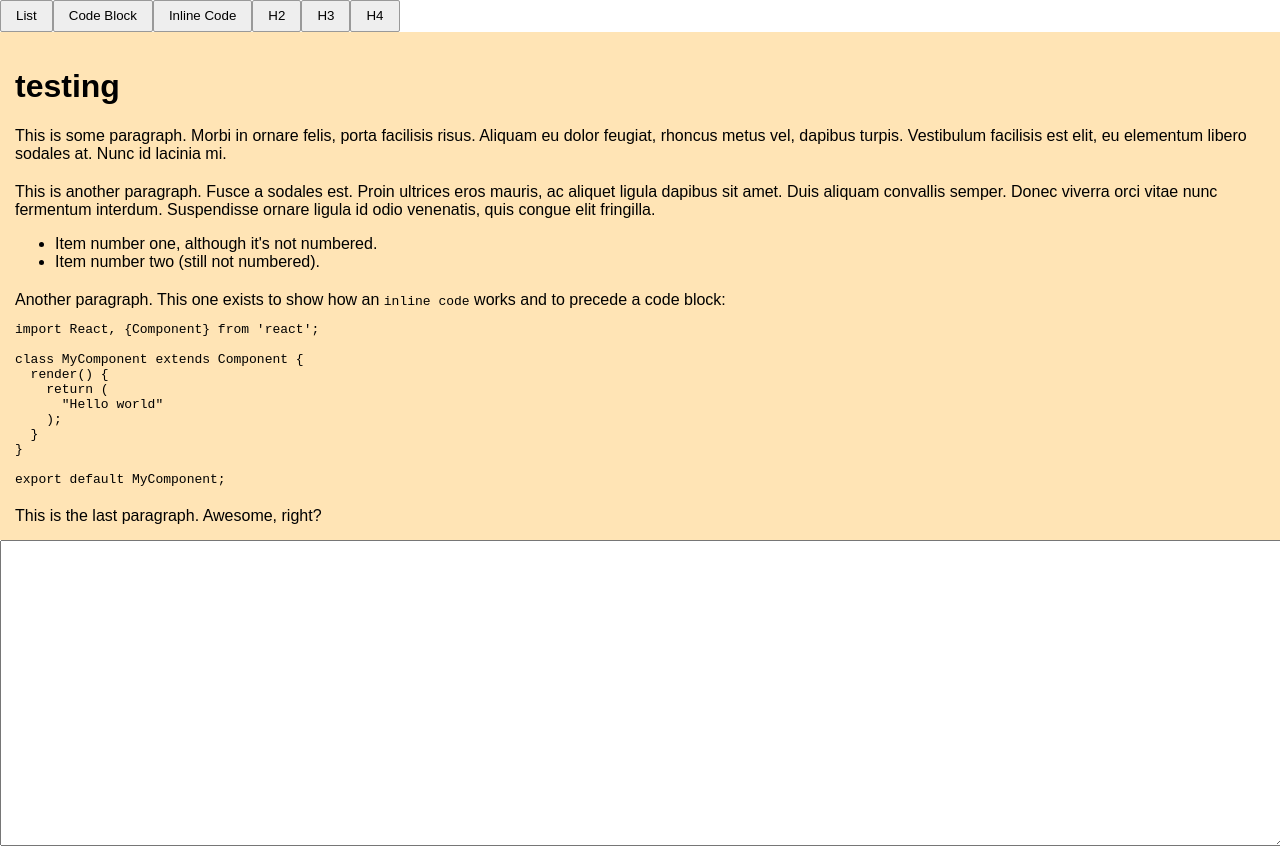
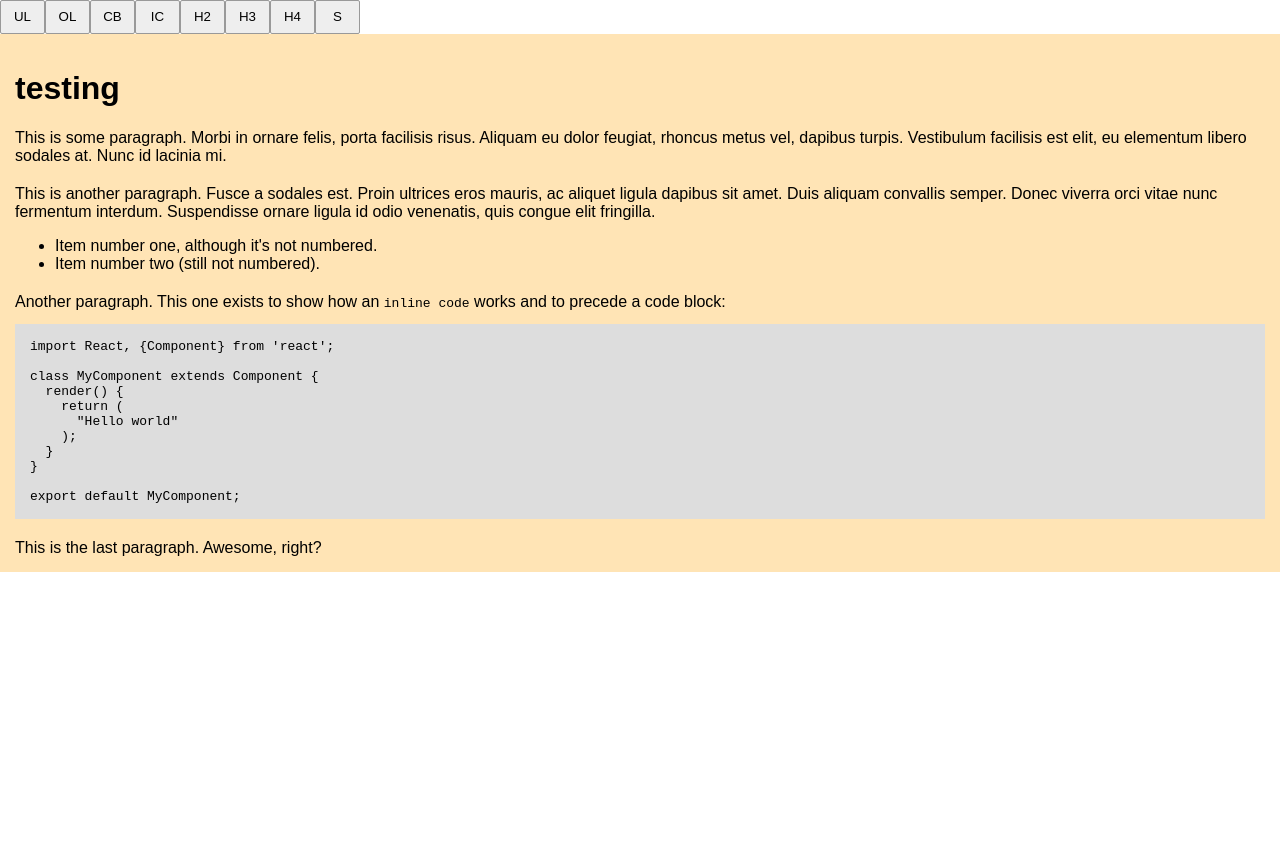
Before and after one commit to brunokrebs/editorial-system, a React (Create React App) app in the folder frontend/: page / in a window 1280 px wide. After the commit the page ends 800 px from the top, so only its background shows below. Built offline with nearby package versions, Linux system fonts and the light colour scheme.

Commit message:
preparing to receive a code editor;

```diff
--- a/frontend/public/index.html
+++ b/frontend/public/index.html
@@ -20,6 +20,10 @@
       Learn how to configure a non-root public URL by running `npm run build`.
     -->
     <title>React App</title>
+
+    <!-- font awesome -->
+    <link rel="stylesheet" href="https://use.fontawesome.com/releases/v5.0.12/css/solid.css" integrity="sha384-VxweGom9fDoUf7YfLTHgO0r70LVNHP5+Oi8dcR4hbEjS8UnpRtrwTx7LpHq/MWLI" crossorigin="anonymous">
+    <link rel="stylesheet" href="https://use.fontawesome.com/releases/v5.0.12/css/fontawesome.css" integrity="sha384-rnr8fdrJ6oj4zli02To2U/e6t1qG8dvJ8yNZZPsKHcU7wFK3MGilejY5R/cUc5kf" crossorigin="anonymous">
   </head>
   <body>
     <noscript>
--- a/frontend/src/App.js
+++ b/frontend/src/App.js
@@ -10,12 +10,17 @@ class App extends Component {
     };
 
     this.contentChange = this.contentChange.bind(this);
+    this.save = this.save.bind(this);
   }
 
   contentChange(content) {
     this.setState({
       content,
     });
+  }
+
+  save() {
+    console.log(this.state.content);
   }
 
   render() {
@@ -28,7 +33,7 @@ class App extends Component {
         <li>Item number two (still not numbered).</li>
       </ul>
       <div>Another paragraph. This one exists to show how an <code>inline code</code> works and to precede a code block:</div>
-      <pre><code class="language-js">import React, {Component} from 'react';
+      <pre contenteditable="false"><code class="language-js">import React, {Component} from 'react';
 
 class MyComponent extends Component {
   render() {
@@ -42,16 +47,9 @@ export default MyComponent;</code></pre>
       <div>This is the last paragraph. Awesome, right?</div>
     `;
 
-    const textareaStyle = {
-      width: '100%',
-      minHeight: '300px',
-      resize: 'vertical',
-    };
-
     return (
       <div className="App">
-        <Editor content={content} onBlur={this.contentChange} />
-        <textarea style={textareaStyle} value={this.state.content} />
+        <Editor content={content} onBlur={this.contentChange} onSave={this.save} />
       </div>
     );
   }
--- a/frontend/src/Editor/Editor.css
+++ b/frontend/src/Editor/Editor.css
@@ -6,3 +6,9 @@ div.auth0-editor {
 div.auth0-editor div {
   margin-top: 20px;
 }
+
+div.auth0-editor pre {
+  background-color: #ddd;
+  padding: 15px;
+  cursor: pointer;
+}
--- a/frontend/src/Editor/Editor.jsx
+++ b/frontend/src/Editor/Editor.jsx
@@ -19,24 +19,32 @@ class Editor extends Component {
       bulletListMarker: '-',
       codeBlockStyle: 'fenced',
     });
+
+    this.keyDown = this.keyDown.bind(this);
+    this.onBlur = this.onBlur.bind(this);
+  }
+
+  keyDown(event) {
+    if (event.key === 'Tab') {
+      return event.preventDefault();
+    }
   }
 
   onBlur(html) {
-    console.log(html);
     const markdown = this.turndownService.turndown(html);
-    console.log(markdown);
     this.props.onBlur(markdown);
   }
 
   render() {
     return (
       <div className="auth0-editor-wrapper">
-        <Toolbar />
+        <Toolbar onSave={this.props.onSave} />
         <div
           className="auth0-editor"
           onBlur={(event) => {this.onBlur(event.target.innerHTML)}}
           contentEditable={true}
           dangerouslySetInnerHTML={this.state.content}
+          onKeyDown={this.keyDown}
         />
       </div>
     );
@@ -46,6 +54,7 @@ class Editor extends Component {
 Editor.propTypes = {
   content: PropTypes.string.isRequired,
   onBlur: PropTypes.func.isRequired,
+  onSave: PropTypes.func.isRequired,
 };
 
 export default Editor;
--- a/frontend/src/Editor/Toolbar.css
+++ b/frontend/src/Editor/Toolbar.css
@@ -1,7 +1,7 @@
 div.auth0-editor-toolbar button {
-  padding: 5px 15px 5px 15px;
   border: 1px solid #999;
   background-color: #eee;
   border-radius: 2px;
-  line-height: 20px;
+  line-height: 30px;
+  width: 45px;
 }
--- a/frontend/src/Editor/Toolbar.jsx
+++ b/frontend/src/Editor/Toolbar.jsx
@@ -1,21 +1,26 @@
 import React, { Component } from 'react';
+import PropTypes from 'prop-types';
 import './Toolbar.css';
 
 class Toolbar extends Component {
-
-
   render() {
     return (
       <div className="auth0-editor-toolbar">
-        <button>List</button>
-        <button>Code Block</button>
-        <button>Inline Code</button>
+        <button>UL</button>
+        <button>OL</button>
+        <button>CB</button>
+        <button>IC</button>
         <button>H2</button>
         <button>H3</button>
         <button>H4</button>
+        <button onClick={this.props.onSave}>S</button>
       </div>
     );
   }
 }
 
+Toolbar.propTypes = {
+  onSave: PropTypes.func.isRequired,
+};
+
 export default Toolbar;
--- a/frontend/src/index.css
+++ b/frontend/src/index.css
@@ -3,3 +3,8 @@ body {
   padding: 0;
   font-family: sans-serif;
 }
+
+* {
+  /* this is not cool, but ... */
+  outline: none;
+}
```
